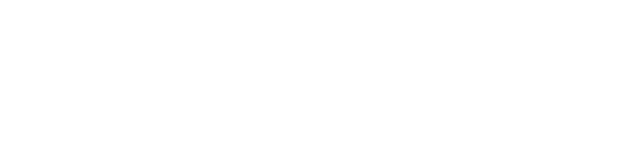
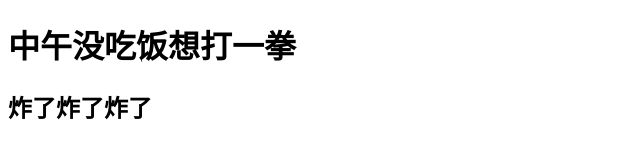
Before and after one commit to syy888888/project-text, a plain HTML site: page index.html in a window 1280 px wide. Shown: the whole page, without its empty margins (0-640 px from the left). Drawn offline with Linux system fonts and the light colour scheme.

Commit message:
我修改了html内容

```diff
--- a/index.html
+++ b/index.html
@@ -7,6 +7,7 @@
     <title>Document</title>
 </head>
 <body>
-
+    <h1>中午没吃饭想打一拳</h1>
+    <h2>炸了炸了炸了</h2>
 </body>
 </html>
--- a/qqq.js
+++ b/qqq.js
@@ -0,0 +1 @@
+console.log(11111)
```
Also changed, not shown: aaa.js (added), 1 other file.
